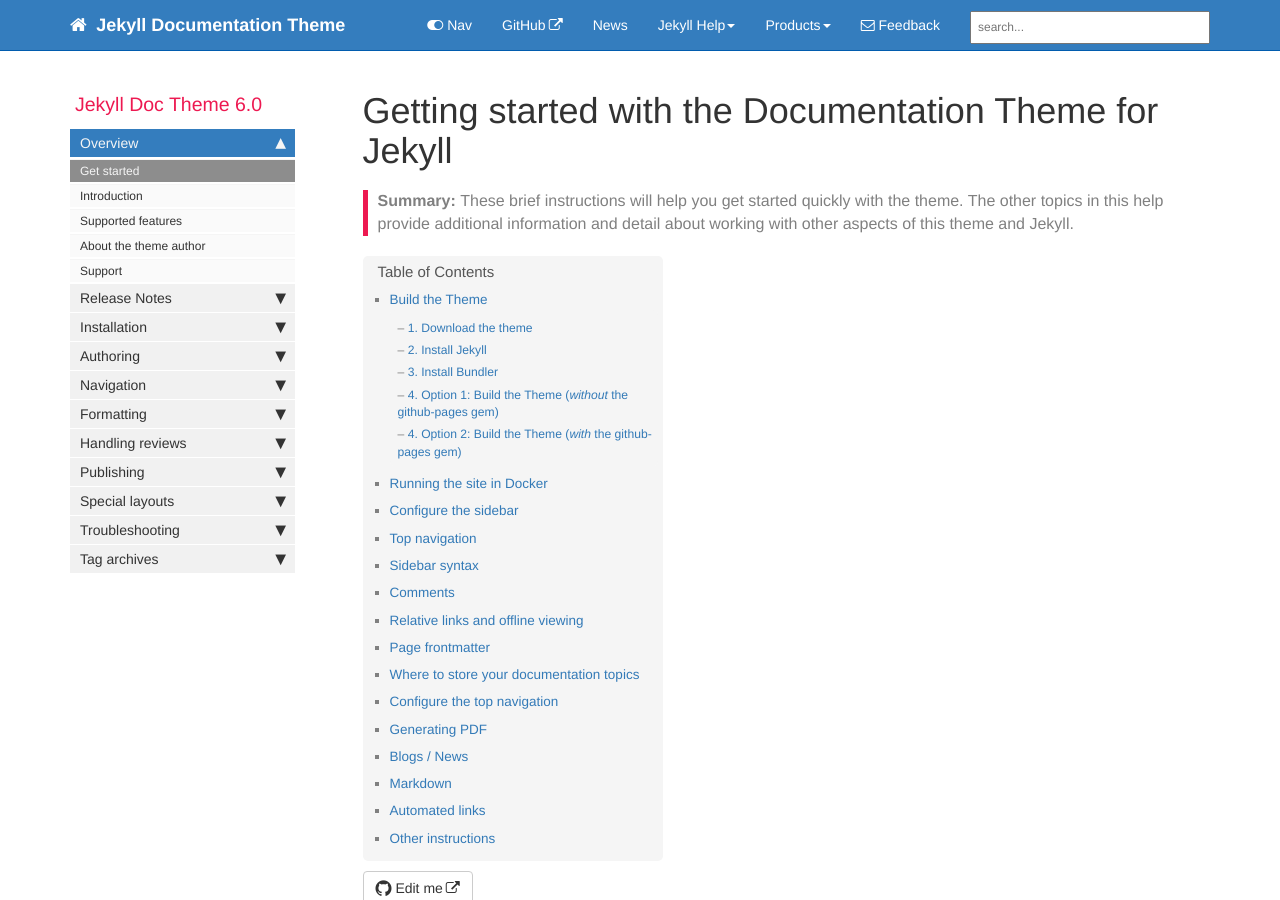
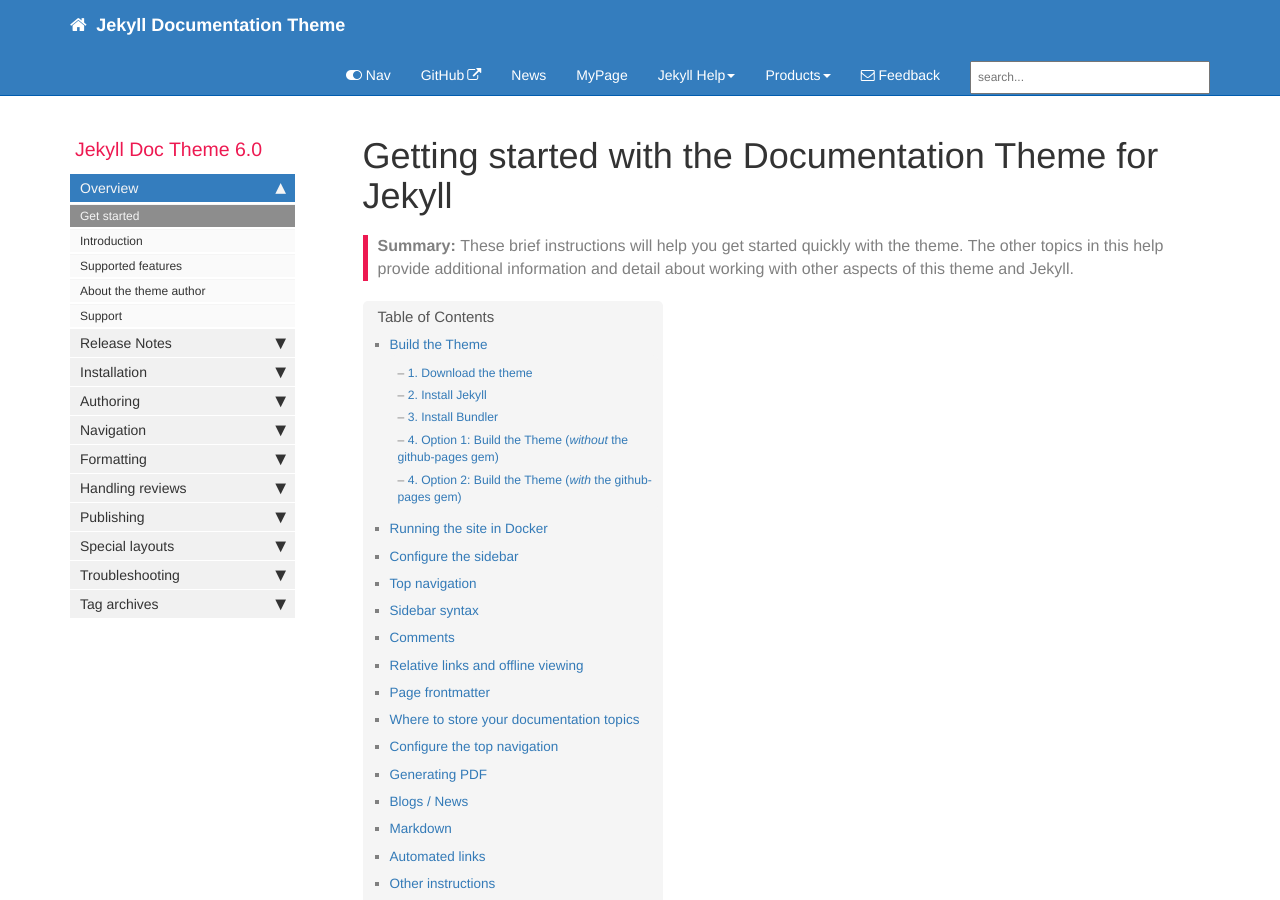
Before and after one commit to psj73/psj73.github.io, a Jekyll site: the page built from index.md, in a window 1280 px wide and 900 px high. Built offline with Jekyll 4.4.1, drawn with Linux system fonts in a browser that asks for light colours; comment, search, counter and statistics services are not loaded.

Commit message:
topnav 수정

```diff
--- a/_data/topnav.yml
+++ b/_data/topnav.yml
@@ -7,6 +7,8 @@ topnav:
       external_url: https://github.com/tomjoht/documentation-theme-jekyll
     - title: News
       url: /news
+    - title: MyPage
+      url: /mypage
 
 #Topnav dropdowns
 topnav_dropdowns:
@@ -30,5 +32,7 @@ topnav_dropdowns:
           url: /p1_landing_page.html
         - title: Product 2
           url: /p2_landing_page.html
+        - title: Product (for tesing)
+          url: /p2_landing_page.html
 
 # Copyright 2021 Google LLC
```
